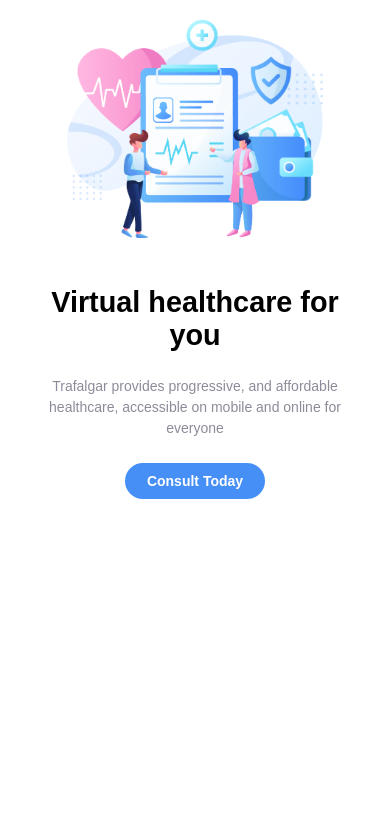
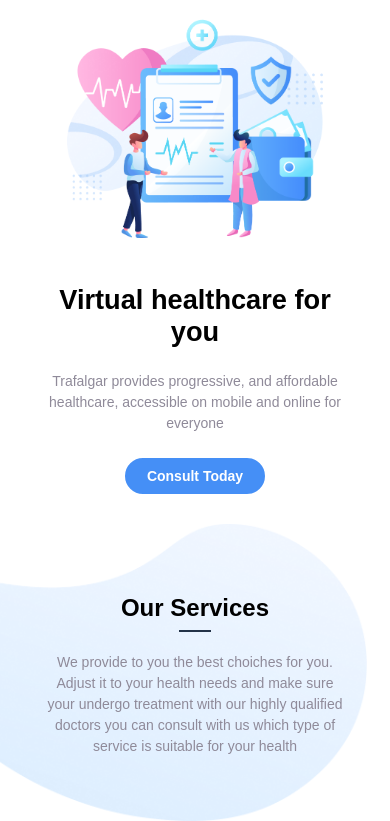
Before and after one commit to hamza-aamir-1/Landing-Page-using-HTML-CSS, a plain HTML site: page index.html in a window 390 px wide. Shown: the part 80-901 px from the top of the page. Before the commit the page ends 844 px from the top, so only its background shows below. Drawn offline with Linux system fonts and the light colour scheme.

Commit message:
Our Services Section

```diff
--- a/css/style.css
+++ b/css/style.css
@@ -70,6 +70,23 @@ body{
     padding-left: 7px;
     letter-spacing: 1.1px;
     font-size: 20px;
+}
+
+/* Heading */
+.heading{
+    color: var(--dark_black);
+    font-size: 2rem;
+    position: relative;
+    padding-bottom: 15px;
+}
+.heading::after {
+    content:'';
+    position: absolute;
+    background-color: var(--black);
+    width: 6%;
+    height: 2px;
+    bottom: 0;
+    left: 47%;
 }
 
 /* Text */
@@ -158,6 +175,24 @@ body{
     padding-bottom: 10px;
 }
 
+/* Our Services */
+.our_services{
+    padding-top: 50px;
+    padding-bottom: 50px;
+    background-image: url(../img/Vector.png);
+    background-position: left;
+    background-repeat: no-repeat;
+    background-size: contain;
+}
+.our_services_heading{
+    text-align: center;
+}
+.our_services_text{
+    text-align: center;
+    padding-left: 50px;
+    padding-right: 50px;
+}
+
 /* Media Queries */
 @media screen and (max-width: 1200px) {
     /* Button */
@@ -171,6 +206,12 @@ body{
     }
     .hero_heading{
         font-size: 2rem;
+    }
+
+    /* Our Services */
+    .our_services_text{
+        padding-left: 40px;
+        padding-right: 40px;
     }
 }
 
@@ -192,12 +233,28 @@ body{
     .hero_heading{
         font-size: 2rem;
     }
+
+    /* Our Services */
+    .our_services_text{
+        padding-left: 20px;
+        padding-right: 20px;
+    }
 }
 
 @media screen and (max-width: 768px) {
     /* Logo */
     .logo_icon, .logo_text{
         font-size: 18px;
+    }
+
+    /* Heading */
+    .heading{
+        font-size: 1.5rem;
+        padding-bottom: 10px;
+    }
+    .heading::after {
+        width: 10%;
+        left: 45%;
     }
 
     /* Text */
@@ -240,6 +297,12 @@ body{
         padding-bottom: 30px;
     }
     .hero_heading{
-        font-size: 1.8rem;
+        font-size: 1.7rem;
+    }
+
+    /* Our Services */
+    .our_services_text{
+        padding-left: 10px;
+        padding-right: 10px;
     }
 }
--- a/index.html
+++ b/index.html
@@ -61,8 +61,13 @@
 <!-- Hero Section -->
 
 <!-- === Our Services === -->
-<section>
-
+<section class="padding our_services">
+    <h1 class="heading dark_black our_services_heading">
+        Our Services
+    </h1>
+    <p class="text our_services_text">
+        We provide to you the best choiches for you. Adjust it to your health needs and make sure your undergo treatment with our highly qualified doctors you can consult with us which type of service is suitable for your health
+    </p>
 </section>
 <!-- Our Services -->
 
```
Also changed, not shown: img/Vector.png (added).
